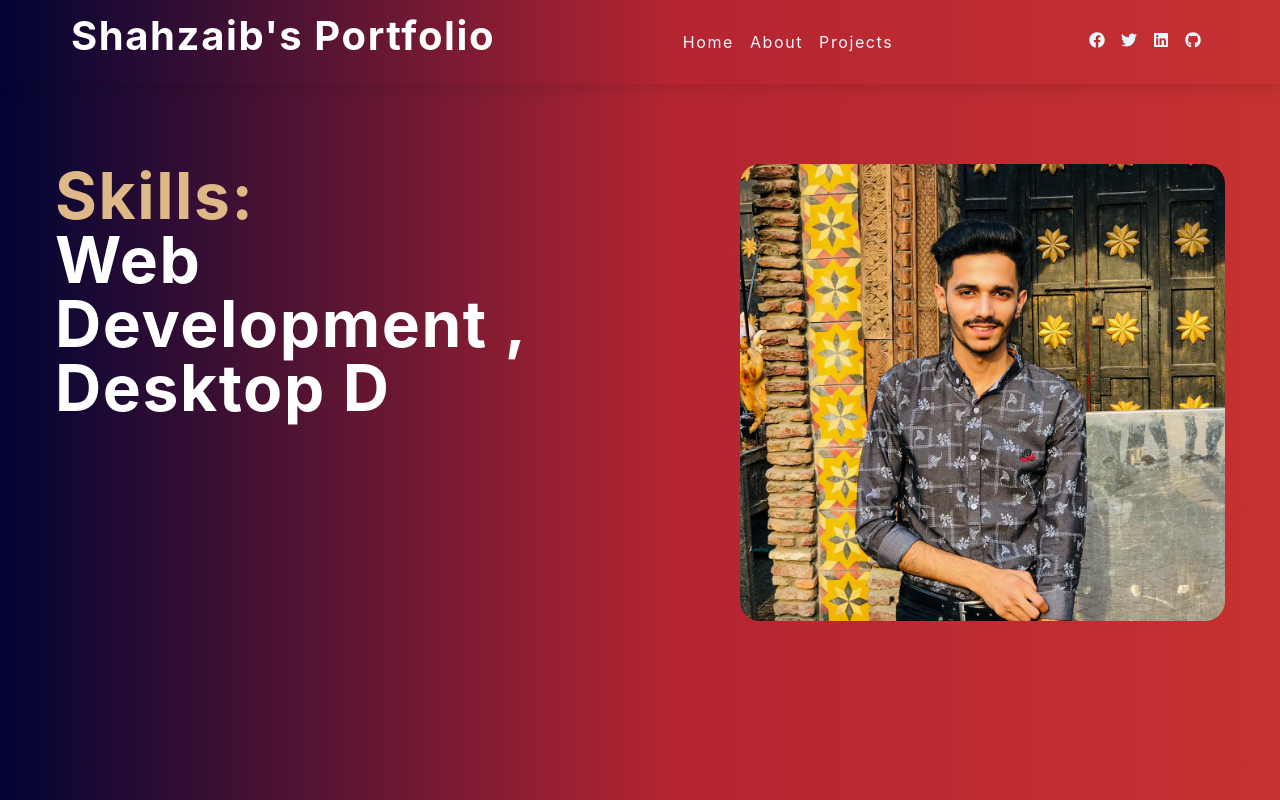
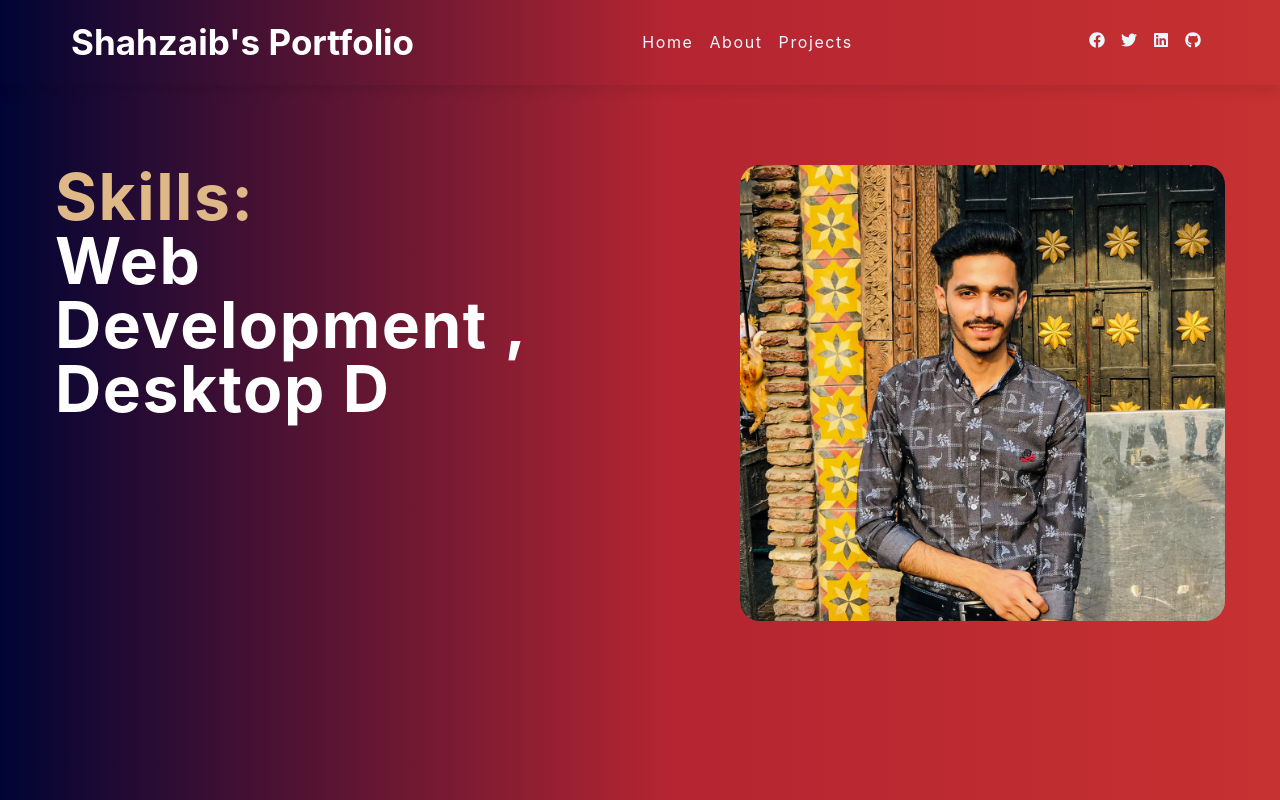
Before and after one commit to Shahzaib-Irfan/Portfolio, a React (Create React App) app: page / in a window 1280 px wide. Shown: the top 800 px of the page. Built offline with nearby package versions, Linux system fonts and the light colour scheme.

Commit message:
Routing Fix

```diff
--- a/src/components/Navbarcom.js
+++ b/src/components/Navbarcom.js
@@ -1,7 +1,7 @@
 import React, { useState, useRef, useEffect } from "react";
-import { FaBars } from "react-icons/fa";
+import { FaBars, FaBold } from "react-icons/fa";
 import { links, social } from "../data";
-import { Link } from "react-router-dom";
+import { Link, Navigate } from "react-router-dom";
 
 const Navbar = () => {
   const [showLinks, setShowLinks] = useState(false);
@@ -22,7 +22,13 @@ const Navbar = () => {
     <nav>
       <div className="nav-center">
         <div className="nav-header">
-          <h2 style={{ color: "white" }}>Shahzaib's Portfolio</h2>
+          <Link
+            to="/"
+            className="h2"
+            style={{ fontSize: 35, color: "white", fontWeight: "bold" }}
+          >
+            Shahzaib's Portfolio
+          </Link>
           <button className="nav-toggle" onClick={toggleLinks}>
             <FaBars />
           </button>
--- a/src/index.css
+++ b/src/index.css
@@ -201,6 +201,11 @@ nav {
   padding: 1rem;
 }
 
+.nav-header h2 {
+  font-size: 10rem;
+  color: white;
+}
+
 .nav-toggle {
   font-size: 1.5rem;
   color: var(--clr-primary-5);
```
